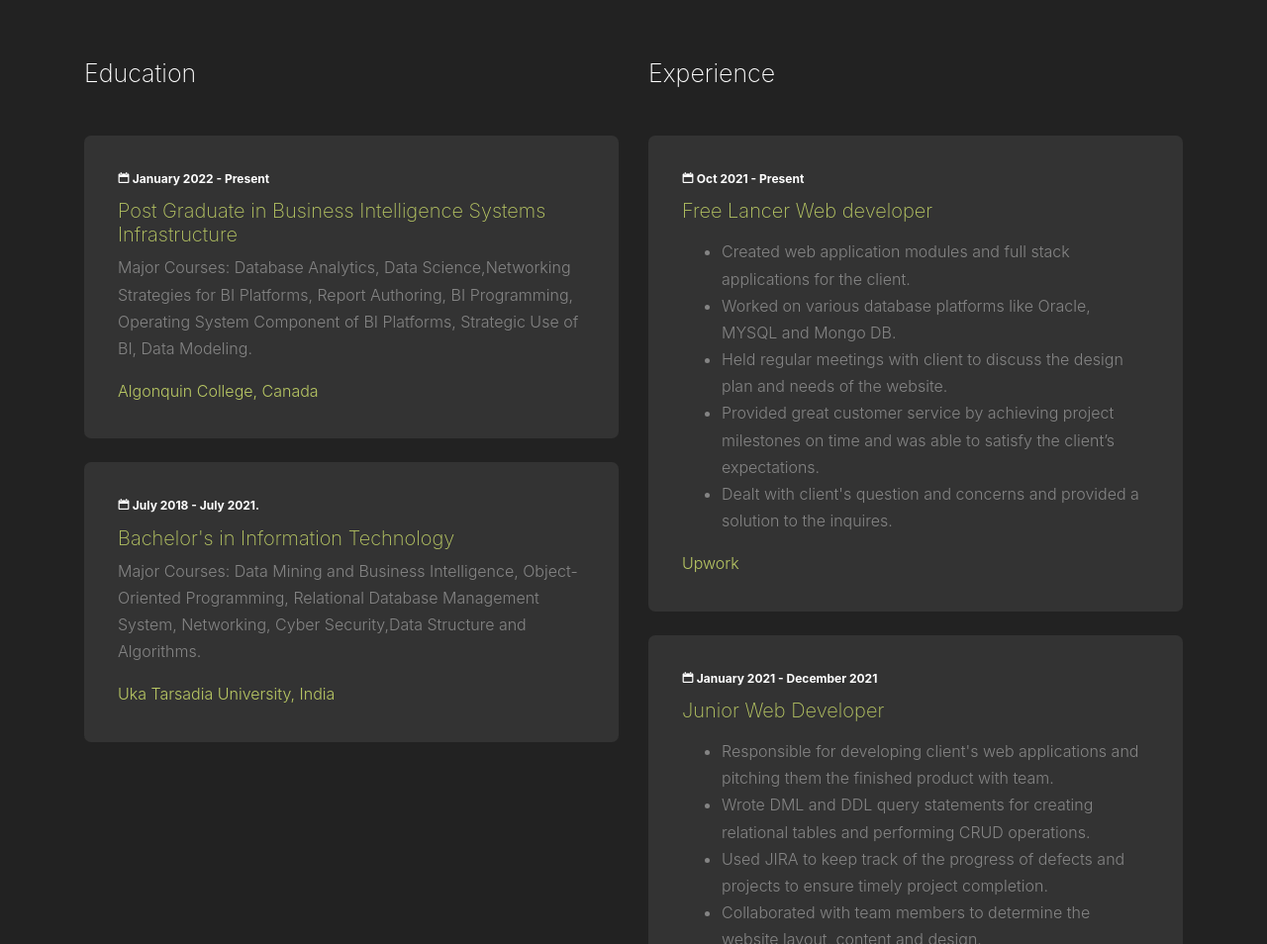
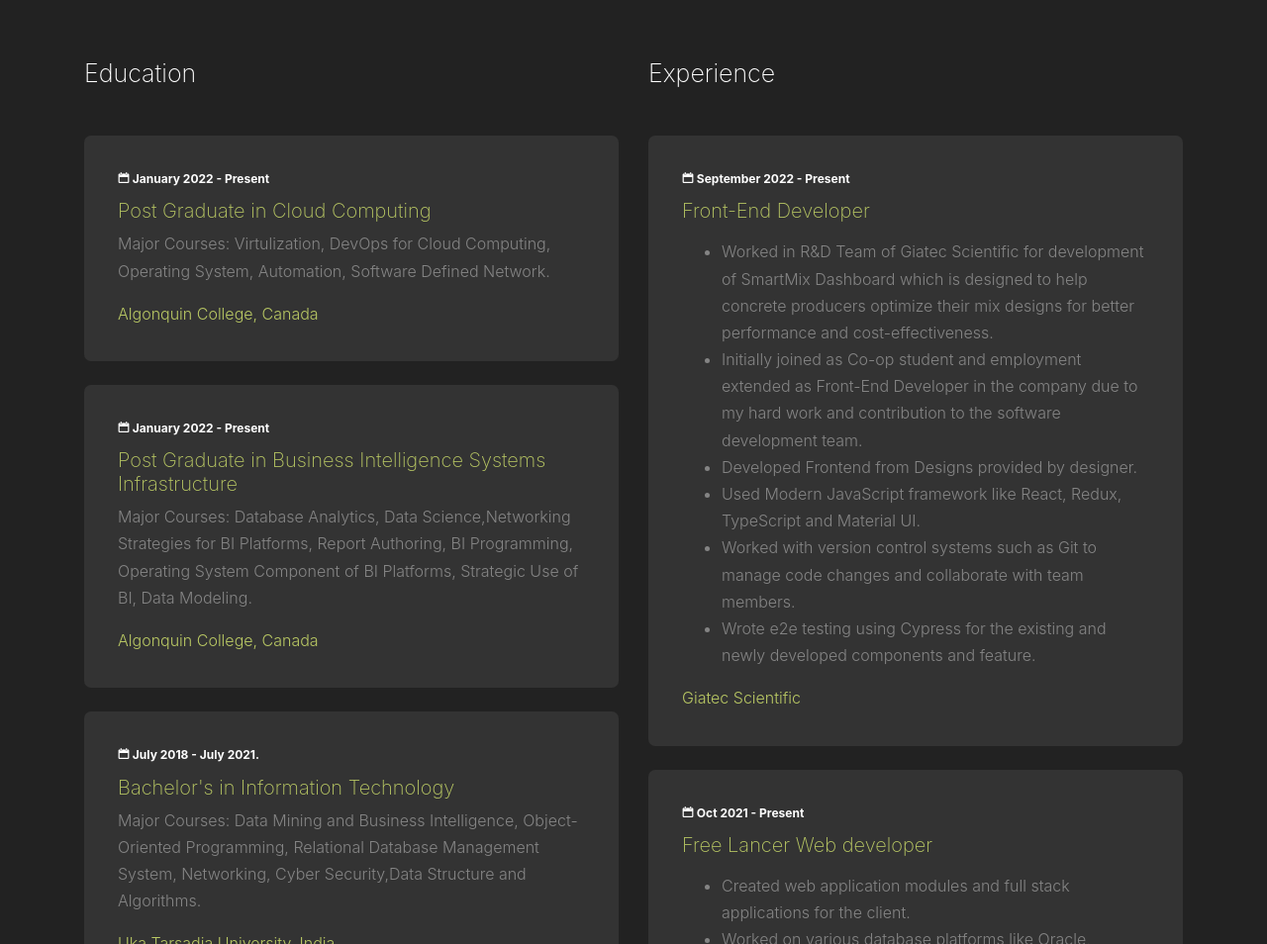
Before and after one commit to tejani-harsh/Portfolio, a plain HTML site: page index.html in a window 1280 px wide. Shown: the part 3280-4234 px from the top of the page at 99% size. Drawn offline with nearby package versions, Linux system fonts and the light colour scheme; files whose address does not match are found by name.

Commit message:
updated education and work experience

```diff
--- a/index.html
+++ b/index.html
@@ -198,6 +198,15 @@
 					<h2 class="mb-5">Education</h2>
 					<div class="resume-item mb-4">
 						<span class="date"><span class="icon-calendar"></span> January 2022 - Present</span>
+						<h3>Post Graduate in Cloud Computing</h3>
+						<p>Major Courses:
+							Virtulization, DevOps for Cloud Computing, Operating System, Automation, Software Defined Network.
+						</p>
+						<a class="links" href="https://www.algonquincollege.com/sat/program/business-intelligence-system-infrastructure/">Algonquin College, Canada</a>
+					</div>
+
+					<div class="resume-item mb-4">
+						<span class="date"><span class="icon-calendar"></span> January 2022 - Present</span>
 						<h3>Post Graduate in Business Intelligence Systems Infrastructure</h3>
 						<p>Major Courses:
 							Database Analytics, Data Science,Networking Strategies for BI Platforms, Report Authoring, BI Programming, Operating System Component of BI Platforms, Strategic Use of BI, Data Modeling.
@@ -219,6 +228,30 @@
 
 
 					<h2 class="mb-5">Experience</h2>
+
+
+					<div class="resume-item mb-4">
+						<span class="date"><span class="icon-calendar"></span> September 2022 - Present</span>
+						<h3>Front-End Developer</h3>
+
+						<p>
+							<ul>
+								<li>Worked in R&D Team of Giatec Scientific for development of SmartMix Dashboard which is designed to help
+									concrete producers optimize their mix designs for better performance and cost-effectiveness.</li>
+								<li>Initially joined as Co-op student and employment extended as Front-End Developer in the company due to my hard
+									work and contribution to the software development team.</li>
+								<li>Developed Frontend from Designs provided by designer.</li>
+								<li>Used Modern JavaScript framework like React, Redux, TypeScript and Material UI.</li>
+								<li>Worked with version control systems such as Git to manage code changes and collaborate with team members.</li>
+								<li>Wrote e2e testing using Cypress for the existing and newly developed components and feature.</li>
+							</ul>
+
+
+
+
+
+						<a class="links" href= "https://www.giatecscientific.com" >Giatec Scientific</a>
+					</div>
 
 
 					<div class="resume-item mb-4">
```
